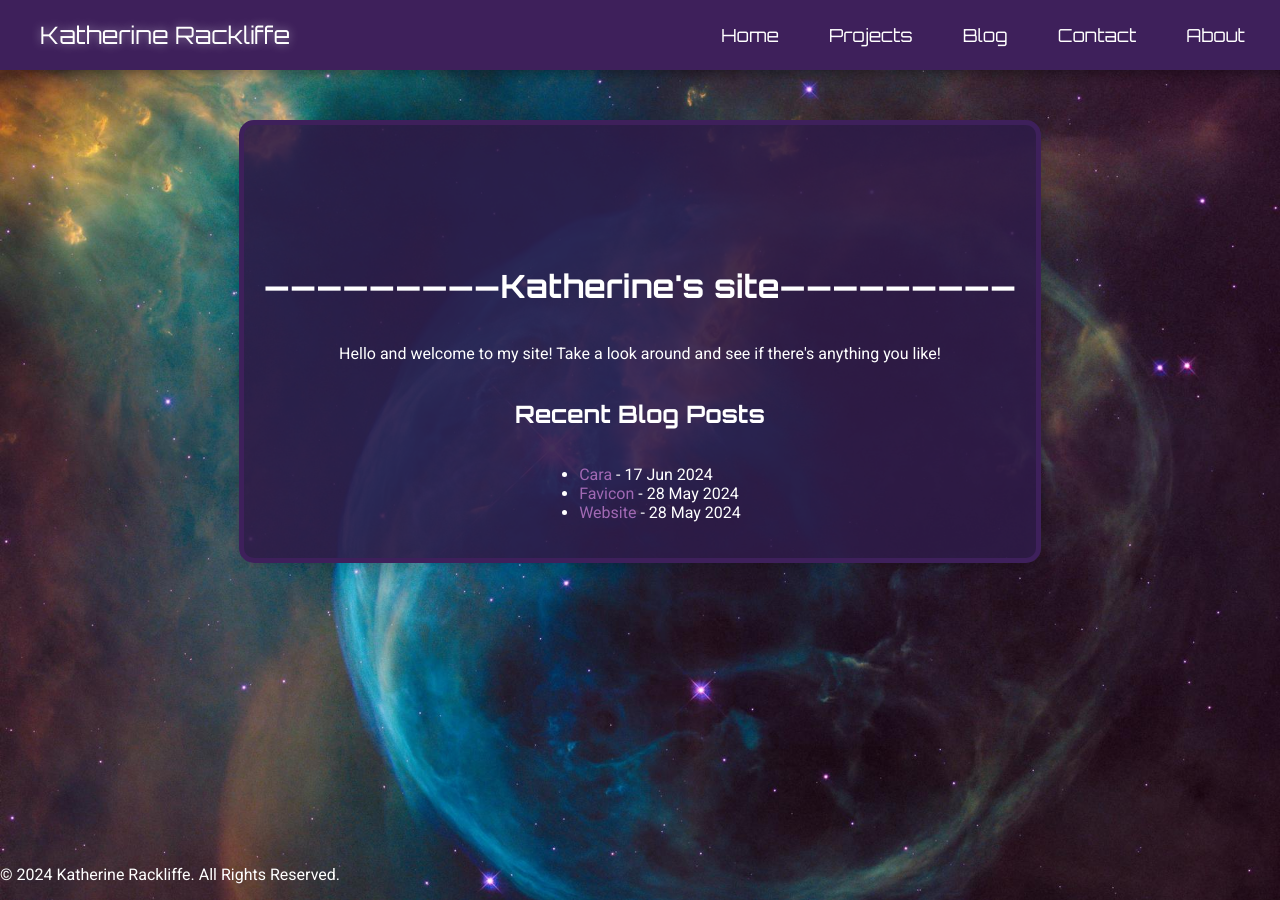
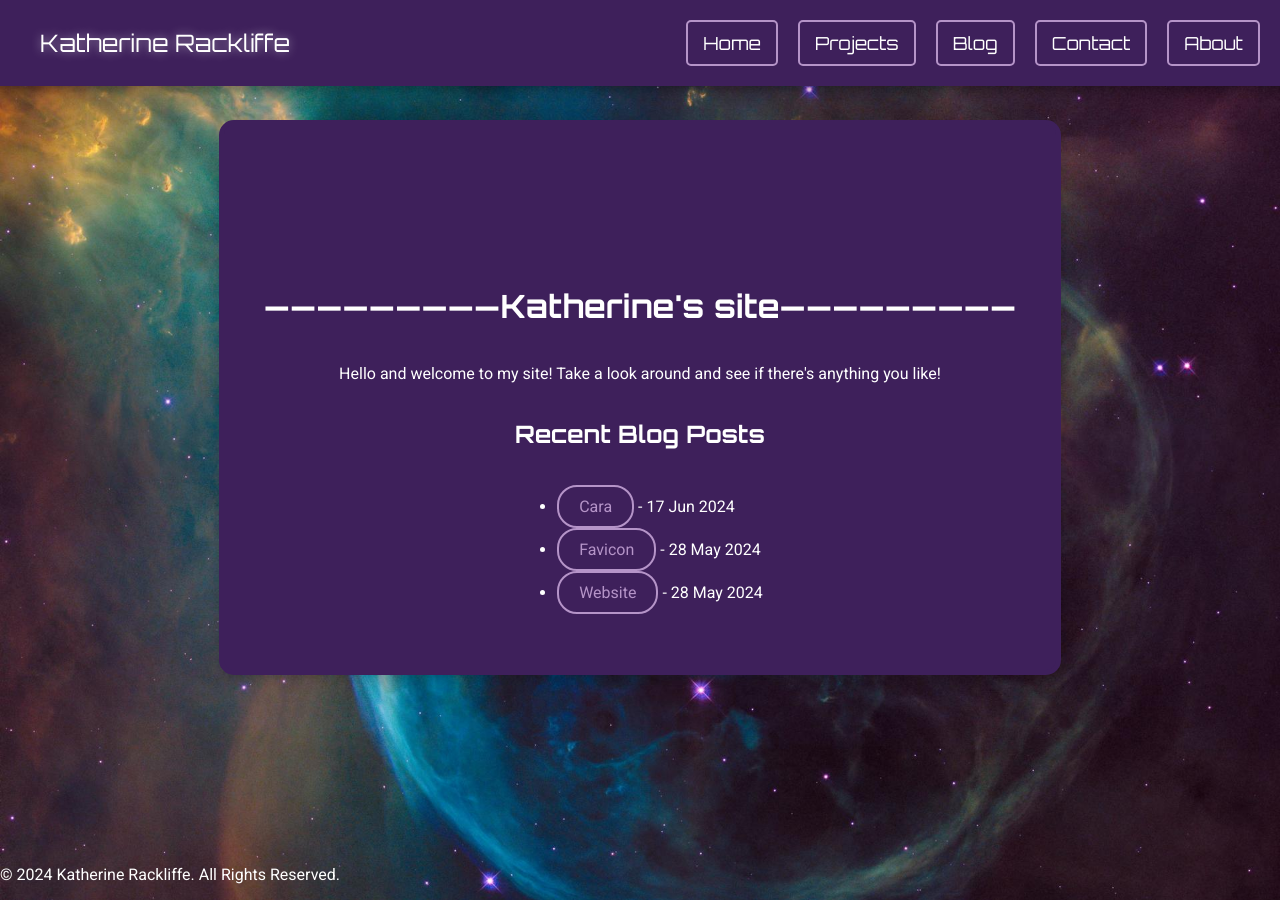
Before and after one commit to KatherineRackliffe/website, a Jekyll site: the page built from docs/index.html, in a window 1280 px wide. Built offline with Jekyll 4.4.1, drawn with Linux system fonts in a browser that asks for light colours.

Commit message:
random changes

```diff
--- a/docs/assets/css/style.css
+++ b/docs/assets/css/style.css
@@ -31,12 +31,12 @@ main {
 }
 
 .container, .project-wrapper {
-    max-width: 800px;
+    max-width: 1000px; /* Increase max-width to take up more of the screen */
     margin: 20px auto;
-    padding: 20px;
+    padding: 40px; /* Increase padding for better spacing */
     border: 5px solid #3e205b; /* Darker purple for the border */
     border-radius: 15px;
-    background-color: rgba(46, 27, 71, 0.9); /* Darker purple background */
+    background-color: #3e205b; /* Solid dark purple background */
     box-shadow: 0 4px 15px rgba(0, 0, 0, 0.2);
     transition: background-color 0.3s ease; /* Smooth background change */
 }
@@ -97,13 +97,18 @@ nav ul li a:hover {
 }
 
 a {
-    color: #a169b4;
+    color: #b594c8; /* Lighter purple for links */
     text-decoration: none;
-    transition: color 0.3s ease;
+    padding: 10px 20px; /* Button-like padding */
+    border: 2px solid #b594c8; /* Button border */
+    border-radius: 20px; /* Rounded corners */
+    display: inline-block; /* Button-like display */
+    transition: background-color 0.3s ease, color 0.3s ease;
 }
 
 a:hover {
-    color: #fff;
+    background-color: #b594c8; /* Lighter purple background on hover */
+    color: #3e205b; /* Darker purple text on hover */
 }
 
 .btn {
```
Also changed, not shown: docs/contact.html (line endings or trailing spaces).
